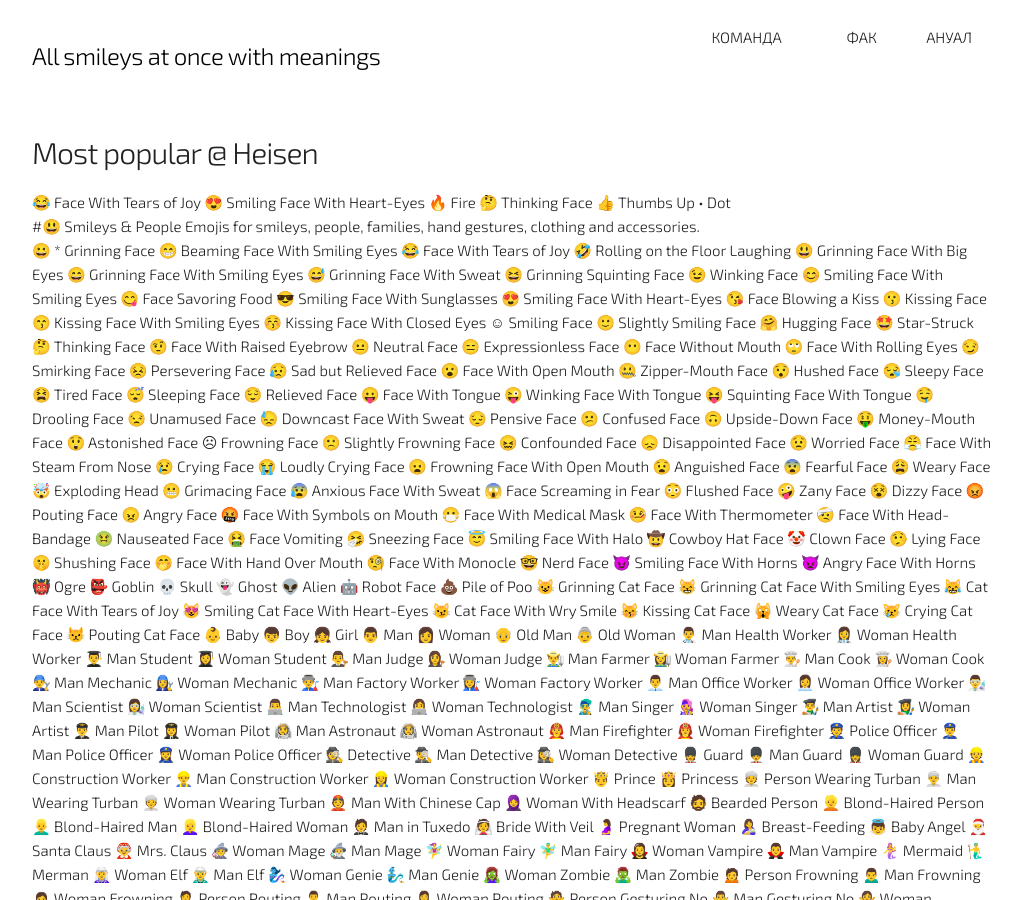
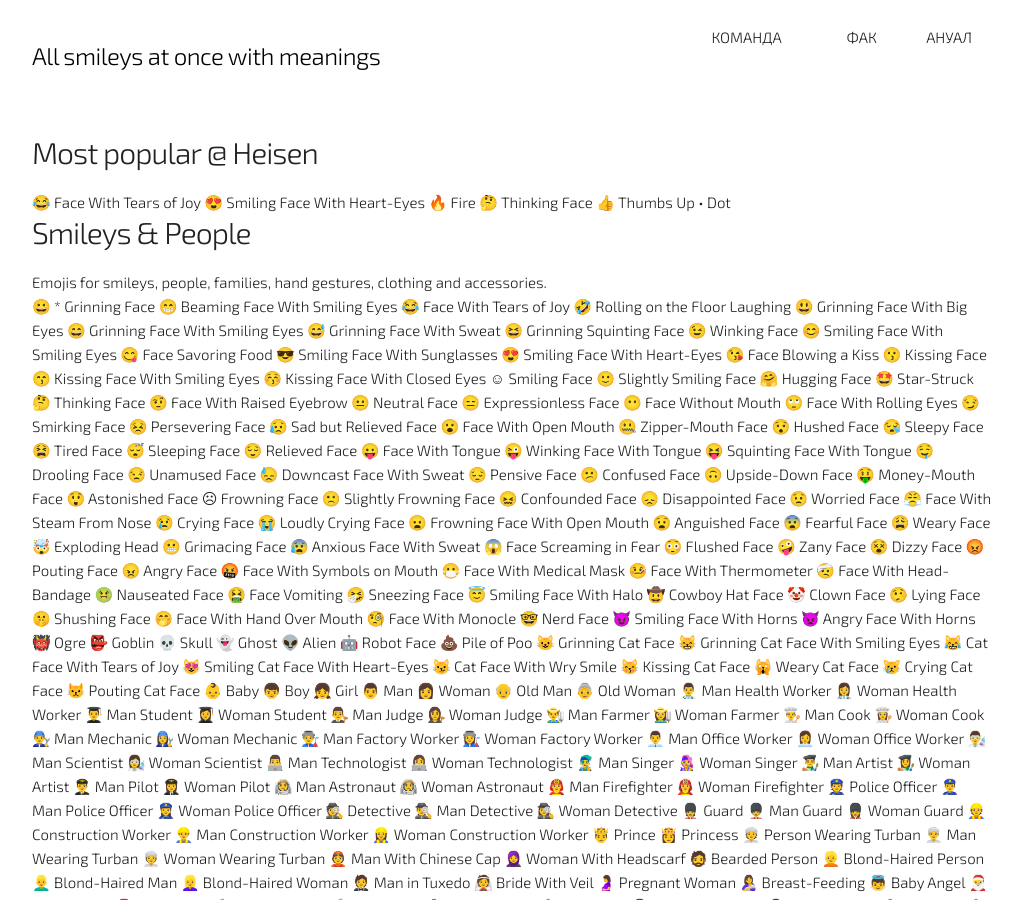
Before and after one commit to evgenity/heisen-new, a Jekyll site: the page built from smile.markdown, in a window 1280 px wide and 900 px high. Shown: the whole window, without its empty margins (128-1149 px from the left). Built offline with Jekyll 4.4.1, drawn with Linux system fonts in a browser that asks for light colours; nearby versions of some CDN libraries; a script that is not in the unit is left out; comment, search, counter and statistics services are not loaded.

```diff
--- a/smile.markdown
+++ b/smile.markdown
@@ -13,7 +13,7 @@ layout: page
 👍 Thumbs Up
 • Dot
 
-#😃 Smileys & People
+# Smileys & People
 Emojis for smileys, people, families, hand gestures, clothing and accessories.
 
 😀 * Grinning Face
```
